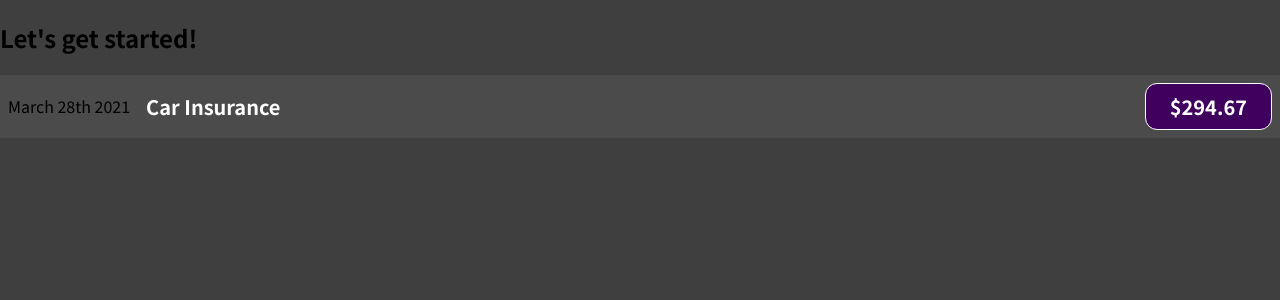
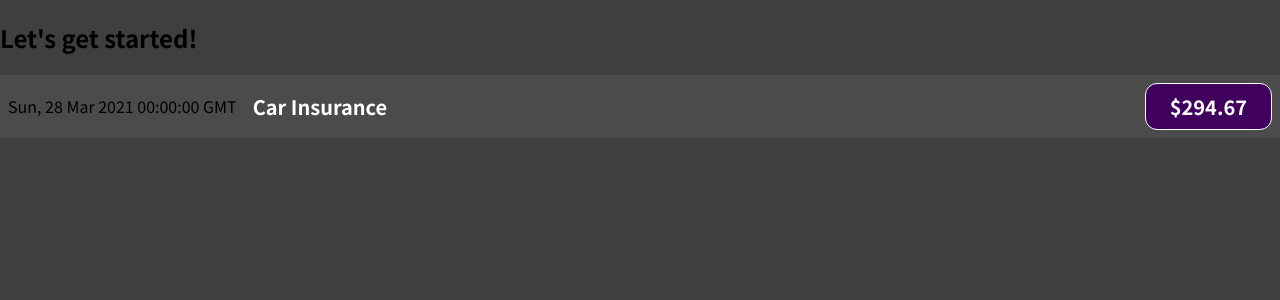
Before and after one commit to ashkheid-zz/prc---expense-tracker, a JavaScript app: page / in a window 1280 px wide. Shown: the top 300 px of the page. Built offline with nearby package versions, Linux system fonts and the light colour scheme.

Commit message:
Add some Js
Trying out Js variables in a component

```diff
--- a/src/components/ExpenseItem.js
+++ b/src/components/ExpenseItem.js
@@ -1,12 +1,16 @@
 import './ExpenseItem.css';
 
 function ExpenseItem() {
+  const expenseDate = new Date(2021, 2, 28);
+  const expenseTitle = 'Car Insurance';
+  const expenseAmount = 294.67;
+
   return (
     <div className="expense-item">
-      <div>March 28th 2021</div>
+      <div>{expenseDate.toUTCString()}</div>
       <div className="expense-item__description">
-        <h2>Car Insurance</h2>
-        <div className="expense-item__price">$294.67</div>
+        <h2>{expenseTitle}</h2>
+        <div className="expense-item__price">${expenseAmount}</div>
       </div>
     </div>
   );
```
